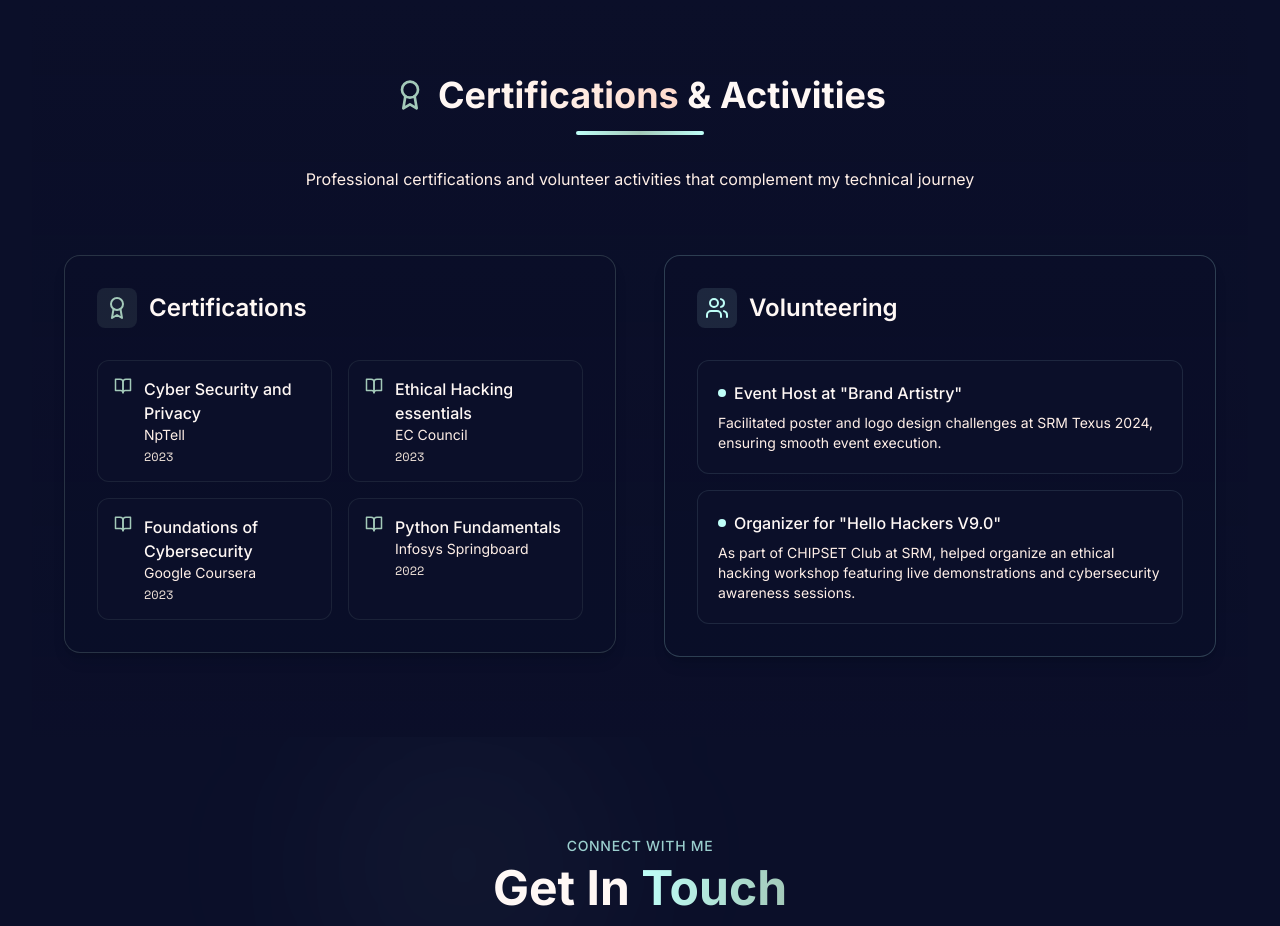
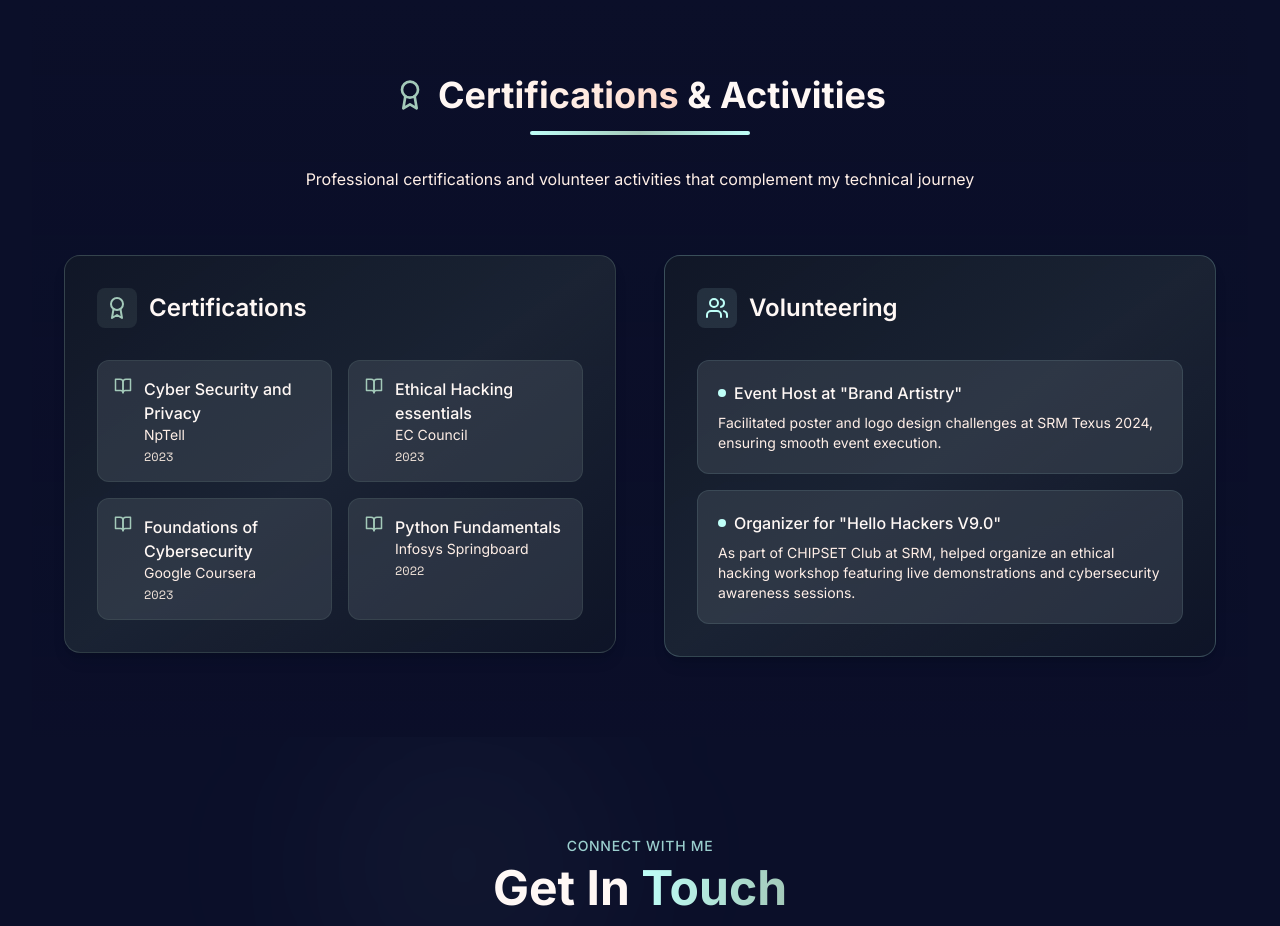
Before and after one commit to jpravin664/Pravin-Portfolio-Website, a React (Vite) app: page / in a window 1280 px wide. Shown: the part 4440-5366 px from the top of the page. Built offline with nearby package versions, Linux system fonts and the light colour scheme.

Commit message:
Changed Certification section styles and animations for improved UI consistency

```diff
--- a/src/sections/Education.tsx
+++ b/src/sections/Education.tsx
@@ -46,7 +46,7 @@ export const Education = () => {
               <motion.div
             className="w-32 h-1 bg-gradient-to-r from-primary via-accent to-primary mx-auto rounded-full mb-8"
             initial={{ width: 0 }}
-            whileInView={{ width: 128 }}
+            whileInView={{ width: 220 }}
             viewport={{ once: false }} // This makes it reset when exiting/re-entering view
             transition={{ duration: 0.8, delay: 0.4 }}
         ></motion.div>
@@ -63,7 +63,7 @@ export const Education = () => {
               initial={{ opacity: 0, x: -20 }}
               whileInView={{ opacity: 1, x: 0 }}
               transition={{ duration: 0.5 }}
-              className="bg-background/50 p-8 rounded-2xl border border-accent/20 shadow-lg"
+              className="bg-gradient-to-br from-gray-900/90 via-gray-800/80 to-gray-900/70 p-8 rounded-2xl border border-accent/20 shadow-lg"
             >
               <div className="flex items-center gap-3 mb-8">
                 <div className="p-2 rounded-lg bg-accent/10 text-accent">
@@ -76,7 +76,7 @@ export const Education = () => {
                 {certifications.map((cert, index) => (
                   <motion.div
                     key={index}
-                    className="p-4 rounded-xl bg-background border border-accent/10 hover:border-accent/30 transition-all"
+                    className="p-4 rounded-xl bg-gray-600/40 border border-accent/10 hover:border-accent/30 transition-all"
                     whileHover={{ y: -2 }}
                     initial={{ opacity: 0, y: 10 }}
                     whileInView={{ opacity: 1, y: 0 }}
@@ -105,7 +105,7 @@ export const Education = () => {
               initial={{ opacity: 0, x: 20 }}
               whileInView={{ opacity: 1, x: 0 }}
               transition={{ duration: 0.5 }}
-              className="bg-background/50 p-8 rounded-2xl border border-primary/20 shadow-lg"
+              className="bg-gradient-to-br from-gray-900/90 via-gray-800/80 to-gray-900/70 p-8 rounded-2xl border border-primary/20 shadow-lg"
             >
               <div className="flex items-center gap-3 mb-8">
                 <div className="p-2 rounded-lg bg-primary/10 text-primary">
@@ -116,7 +116,7 @@ export const Education = () => {
 
               <div className="space-y-4">
                 <motion.div
-                  className="p-5 rounded-xl bg-background border border-primary/10 hover:border-primary/30 transition-all"
+                  className="p-5 rounded-xl bg-gray-600/40 border border-primary/10 hover:border-primary/30 transition-all"
                   whileHover={{ scale: 1.01 }}
                   initial={{ opacity: 0, y: 10 }}
                   whileInView={{ opacity: 1, y: 0 }}
@@ -132,7 +132,7 @@ export const Education = () => {
                 </motion.div>
 
                 <motion.div
-                  className="p-5 rounded-xl bg-background border border-primary/10 hover:border-primary/30 transition-all"
+                  className="p-5 rounded-xl bg-gray-600/40 border border-primary/10 hover:border-primary/30 transition-all"
                   whileHover={{ scale: 1.01 }}
                   initial={{ opacity: 0, y: 10 }}
                   whileInView={{ opacity: 1, y: 0 }}
```
